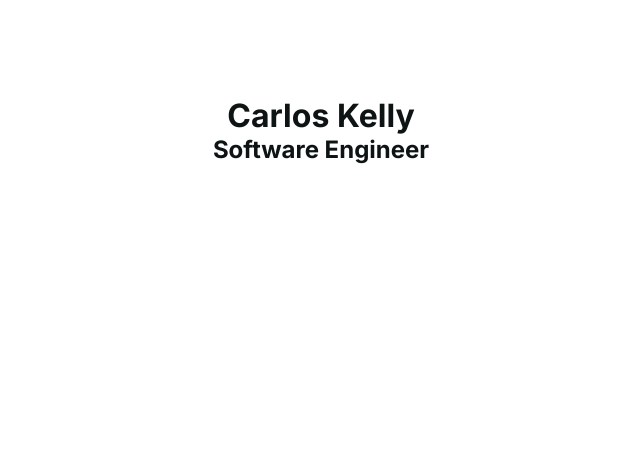
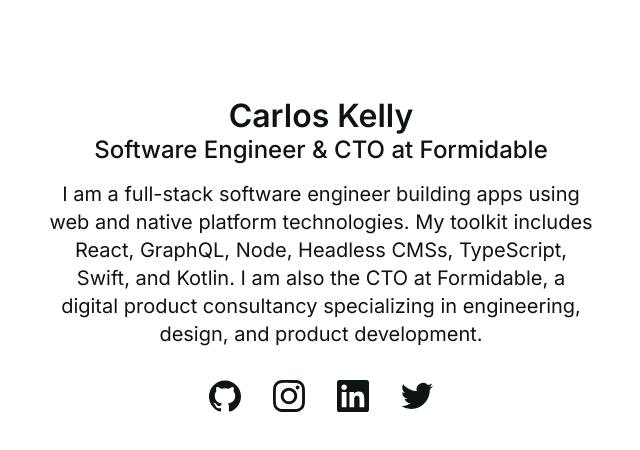
Before and after one commit to carloskelly13/carlos.dev, a Next.js app: page / in a window 1280 px wide. Shown: the top 450 px of the page, without its empty margins (319-959 px from the left). Built offline with nearby package versions, Linux system fonts and the light colour scheme.

Commit message:
Add content to website.

```diff
--- a/package.json
+++ b/package.json
@@ -25,6 +25,7 @@
     "prettier": "^2.8.3",
     "react": "18.2.0",
     "react-dom": "18.2.0",
+    "react-icons": "^4.7.1",
     "typescript": "4.9.4"
   }
 }
--- a/src/app/globals.css
+++ b/src/app/globals.css
@@ -28,8 +28,27 @@ body {
 }
 
 a {
+  position: relative;
+  top: 0;
   color: inherit;
   text-decoration: none;
+  transition: top ease 0.15s;
+}
+
+a:hover {
+  top: 2px
+}
+
+h1 {
+  font-weight: 600;
+}
+
+h2 {
+  font-weight: 500;
+}
+
+a:hover {
+  text-decoration: underline;
 }
 
 @media (prefers-color-scheme: dark) {
--- a/src/app/head.tsx
+++ b/src/app/head.tsx
@@ -1,7 +1,7 @@
 export default function Head() {
   return (
     <>
-      <title>Create Next App</title>
+      <title>Carlos Kelly</title>
       <meta content="width=device-width, initial-scale=1" name="viewport" />
       <meta name="description" content="Generated by create next app" />
       <link rel="icon" href="/favicon.ico" />
--- a/src/app/page.module.css
+++ b/src/app/page.module.css
@@ -5,3 +5,32 @@
   padding: 6rem;
   min-height: 100vh;
 }
+
+.title {
+  text-align: center;
+}
+
+.socials {
+  margin: 1rem auto;
+}
+
+.bio {
+  width: 50%;
+  font-size: 1.25rem;
+  margin: 1rem;
+  line-height: 1.75rem;
+}
+
+.socials a {
+  margin: 0 1rem;
+}
+
+@media only screen and (max-width: 600px) {
+  .main {
+    padding: 2rem;
+  }
+
+  .bio {
+    width: 95%;
+  }
+}
--- a/src/app/page.tsx
+++ b/src/app/page.tsx
@@ -1,13 +1,38 @@
 import { Inter } from "@next/font/google"
 import styles from "./page.module.css"
-
+import clsx from "clsx"
+import { SiGithub, SiInstagram, SiLinkedin, SiTwitter } from "react-icons/si"
 const inter = Inter({ subsets: ["latin"] })
 
 export default function Home() {
   return (
-    <main className={styles.main}>
-      <h1 className={inter.className}>Carlos Kelly</h1>
-      <h2 className={inter.className}>Software Engineer</h2>
+    <main className={clsx(styles.main, styles.title, inter.className)}>
+      <h1>Carlos Kelly</h1>
+      <h2>
+        Software Engineer &amp; CTO at{" "}
+        <a href="https://www.formidable.com">Formidable</a>{" "}
+      </h2>
+      <p className={styles.bio}>
+        I am a full-stack software engineer building apps using web and native
+        platform technologies. My toolkit includes React, GraphQL, Node,
+        Headless CMSs, TypeScript, Swift, and Kotlin. I am also the CTO at
+        Formidable, a digital product consultancy specializing in engineering,
+        design, and product development.
+      </p>
+      <div className={styles.socials}>
+        <a href="https://www.github.com/carlos-kelly">
+          <SiGithub size={32} title="Visit GitHub profile" />
+        </a>
+        <a href="https://www.instagram.com/carloskelly.13">
+          <SiInstagram size={32} title="Visit Instagram profile" />
+        </a>
+        <a href="https://www.linkedin.com/in/carlos-kelly-a10270b8/">
+          <SiLinkedin size={32} title="Visit LinkedIn profile" />
+        </a>
+        <a href="https://twitter.com/carlos_paelinck">
+          <SiTwitter size={32} title="Visit Twitter profile" />
+        </a>
+      </div>
     </main>
   )
 }
```
Also changed, not shown: 1 other file (tests, documents, lock files or other folders).
